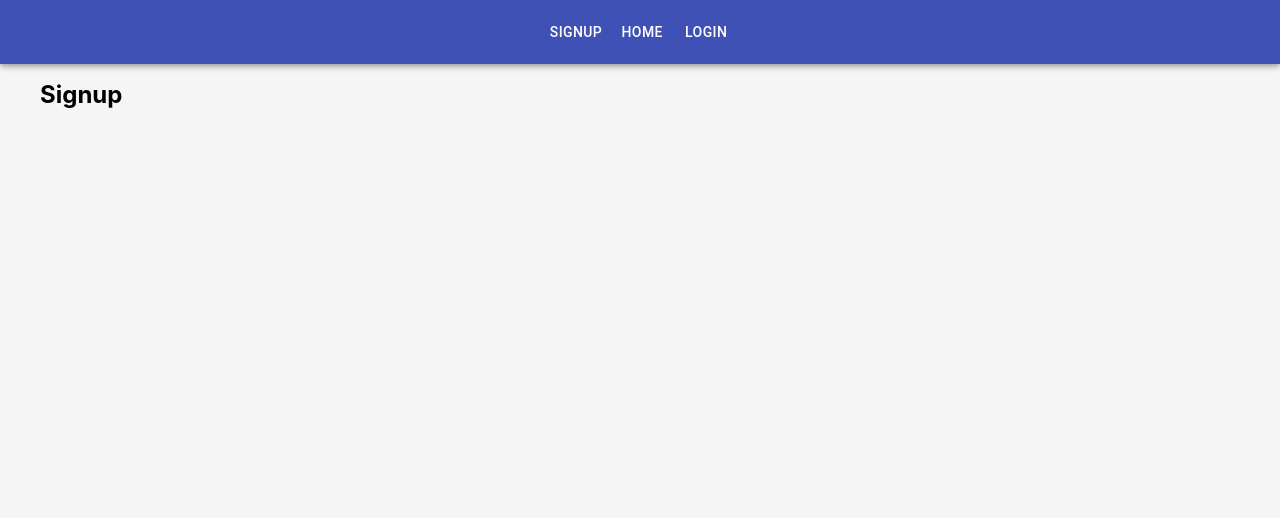
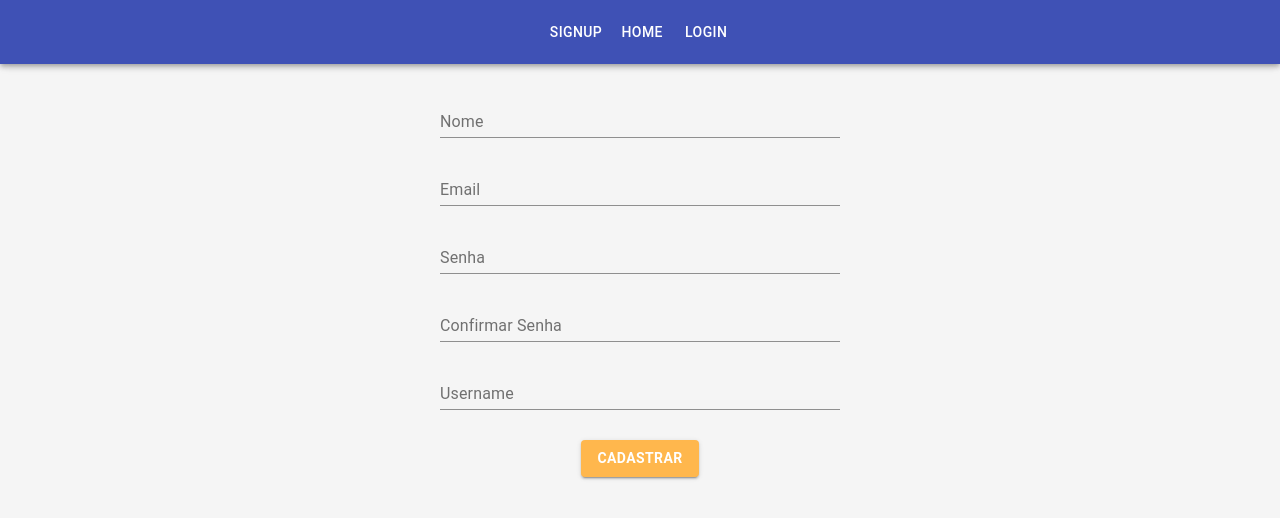
Before and after one commit to Nandolinhares/cartolol-client, a React (Create React App) app: page /signup in a window 1280 px wide. Shown: the top 518 px of the page. Built offline with nearby package versions, Linux system fonts and the light colour scheme.

Commit message:
styling signup form react withStyles()

```diff
--- a/src/pages/home.js
+++ b/src/pages/home.js
@@ -1,12 +1,32 @@
 import React, { Component } from 'react';
 import Grid from '@material-ui/core/Grid';
+import axios from 'axios';
 
 class home extends Component {
+    state = {
+        posts: null
+    }
+
+    componentDidMount(){
+        axios.get('https://us-east1-cartolalol.cloudfunctions.net/api/posts')
+            .then(res => {
+                this.setState({
+                    posts: res.data
+                })
+            })
+            .catch(err => console.log(err));
+    }
+
     render() {
         return (
             <Grid container spacing={3}>
                 <Grid item xs={12} sm={8}>
-                    Teste...
+                    {this.state.posts ? (this.state.posts.map(post =>
+                        <div>
+                            <p>{post.name}</p>
+                            <p>{post.age}</p>
+                        </div>
+                    )) : <p>Não há posts</p>}
                 </Grid>
                 <Grid item xs={12} sm={4}>
                     Ahhh...
--- a/src/pages/signup.js
+++ b/src/pages/signup.js
@@ -1,13 +1,87 @@
-import React, { Component } from 'react'
+import React, { Component } from 'react';
+import Grid from '@material-ui/core/Grid';
+import TextField from '@material-ui/core/TextField';
+import Button from '@material-ui/core/Button';
+import { withStyles } from '@material-ui/core/styles';
+
+const styles = {
+    form: {
+        textAlign: 'center'
+    },
+    TextField: {
+        margin: '10px auto 10px auto'
+    },
+    Button: {
+        marginTop: 20,
+        position: 'relative',
+        backgroundColor: '#ffb74d',
+        color: '#fff',
+        fontWeight: 'bold',
+        '&:hover': {
+            background: "#ff9800",
+         },
+    }
+}
 
 export class signup extends Component {
     render() {
+        const { classes } = this.props;
         return (
-            <div>
-                <h2>Signup</h2>
-            </div>
+            <Grid container>
+                <Grid item sm></Grid>
+                <Grid item sm>
+                    <form noValidate className={classes.form}>
+                        <TextField
+                            className={classes.TextField}
+                            id="name"
+                            type="text"
+                            name="name"
+                            label="Nome"
+                            fullWidth
+                        />
+                        <TextField
+                            className={classes.TextField}
+                            id="email"
+                            type="email"
+                            name="email"
+                            label="Email"
+                            fullWidth
+                        />
+                        <TextField
+                            className={classes.TextField}
+                            id="password"
+                            type="password"
+                            name="password"
+                            label="Senha"
+                            fullWidth
+                        />
+                        <TextField
+                            className={classes.TextField}
+                            id="confirmPassword"
+                            type="password"
+                            name="confirmPassword"
+                            label="Confirmar Senha"
+                            fullWidth
+                        />
+                        <TextField
+                            className={classes.TextField}
+                            id="handle"
+                            type="text"
+                            name="handle"
+                            label="Username"
+                            fullWidth
+                        />
+                        <Button
+                            className={classes.Button}
+                            variant="contained"
+                            type="submit"
+                        >Cadastrar</Button>
+                    </form>
+                </Grid>
+                <Grid item sm></Grid>
+            </Grid>
         )
     }
 }
 
-export default signup
+export default withStyles(styles)(signup);
```
